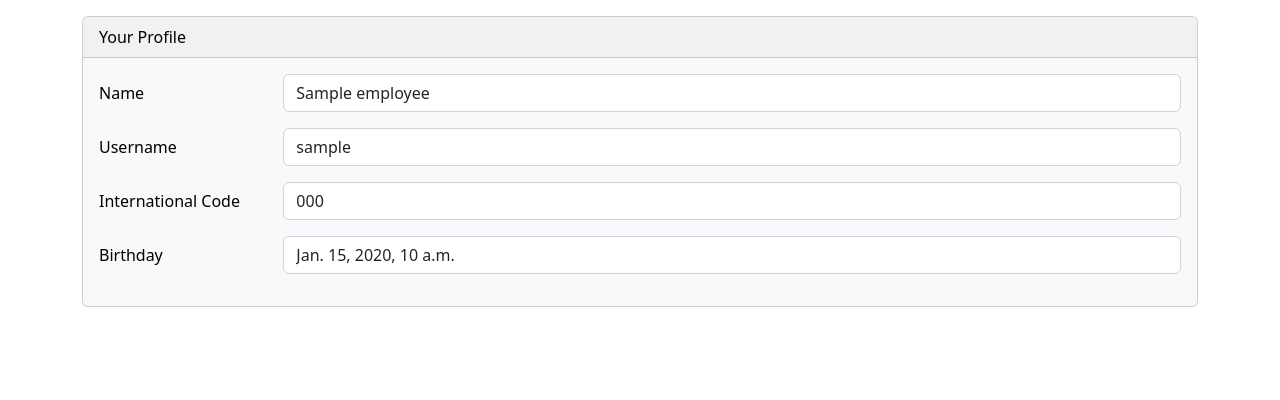
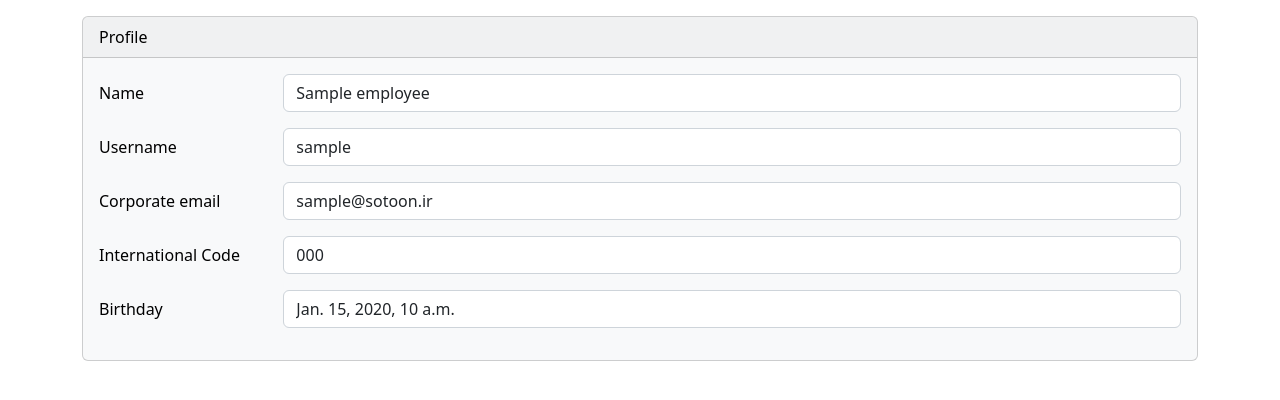
Before and after one commit to Mahdi7ab/SotoonHrManager, a Django app: template dashboard/templates/dashboard/dashboard.html in a window 1280 px wide. Shown: the part 56-456 px from the top of the page. Run offline with Django 3.2, Linux system fonts and the light colour scheme; the template is opened without the code that fills it: most values are stand-ins (such as "Sample title", 1, 10 or a date in 2020).

Commit message:
update views

```diff
--- a/dashboard/templates/dashboard/dashboard.html
+++ b/dashboard/templates/dashboard/dashboard.html
@@ -21,7 +21,7 @@
   <body>
     <nav class="navbar navbar-expand-lg navbar-dark bg-dark">
       <div class="container-fluid">
-        <a class="navbar-brand" href="#">Sotoon HR</a>
+        <a class="navbar-brand" href="/">Sotoon HR</a>
         <button
           class="navbar-toggler"
           type="button"
@@ -147,7 +147,7 @@
       </div>
       {% else %}
       <div class="card text-bg-light mt-3" style="width: 100%">
-        <div class="card-header">Your Profile</div>
+        <div class="card-header">Profile</div>
         <div class="card-body">
           <div class="mb-3 row">
             <label class="col-sm-2 col-form-label">Name</label>
@@ -168,6 +168,17 @@
                 readonly
                 class="form-control"
                 value="{{employee.username}}"
+              />
+            </div>
+          </div>
+          <div class="mb-3 row">
+            <label class="col-sm-2 col-form-label">Corporate email</label>
+            <div class="col-sm-10">
+              <input
+                type="text"
+                readonly
+                class="form-control"
+                value="{{employee.username}}@sotoon.ir"
               />
             </div>
           </div>
--- a/dashboard/templates/dashboard/hr-register-employee.html
+++ b/dashboard/templates/dashboard/hr-register-employee.html
@@ -21,7 +21,7 @@
   <body>
     <nav class="navbar navbar-expand-lg navbar-dark bg-dark">
       <div class="container-fluid">
-        <a class="navbar-brand" href="#">Sotoon HR</a>
+        <a class="navbar-brand" href="/">Sotoon HR</a>
         <button
           class="navbar-toggler"
           type="button"
@@ -51,7 +51,7 @@
     </nav>
     <div class="container">
       <div class="card text-bg-light mt-3" style="width: 100%">
-        <div class="card-header">Welcome to Sotoon</div>
+        <div class="card-header">Register Employee</div>
         <div class="card-body">
           <a href="/employees/apply-form/{{uuid}}">{{ uuid }}</a>
           <form action="/dashboard/hr-register-employee/" method="post">
--- a/dashboard/templates/dashboard/login.html
+++ b/dashboard/templates/dashboard/login.html
@@ -21,7 +21,7 @@
   <body>
     <nav class="navbar navbar-expand-lg navbar-dark bg-dark">
       <div class="container-fluid">
-        <a class="navbar-brand" href="#">Sotoon HR</a>
+        <a class="navbar-brand" href="/">Sotoon HR</a>
         <button
           class="navbar-toggler"
           type="button"
--- a/dashboard/templates/dashboard/payroll-employee-add-salary.html
+++ b/dashboard/templates/dashboard/payroll-employee-add-salary.html
@@ -21,7 +21,7 @@
   <body>
     <nav class="navbar navbar-expand-lg navbar-dark bg-dark">
       <div class="container-fluid">
-        <a class="navbar-brand" href="#">Sotoon HR</a>
+        <a class="navbar-brand" href="/">Sotoon HR</a>
         <button
           class="navbar-toggler"
           type="button"
@@ -51,7 +51,7 @@
     </nav>
     <div class="container">
       <div class="card text-bg-light mt-3" style="width: 100%">
-        <div class="card-header">Welcome to Sotoon</div>
+        <div class="card-header">Add Salary</div>
         <div class="card-body">
           <form
             action="/dashboard/payroll-employee-add-salary/{{uuid}}/"
--- a/employees/templates/employees/apply-form.html
+++ b/employees/templates/employees/apply-form.html
@@ -21,7 +21,7 @@
   <body>
     <nav class="navbar navbar-expand-lg navbar-dark bg-dark">
       <div class="container-fluid">
-        <a class="navbar-brand" href="#">Sotoon HR</a>
+        <a class="navbar-brand" href="/">Sotoon HR</a>
         <button
           class="navbar-toggler"
           type="button"
@@ -51,7 +51,7 @@
     </nav>
     <div class="container">
       <div class="card text-bg-light mt-3" style="width: 100%">
-        <div class="card-header">Welcome to Sotoon</div>
+        <div class="card-header">Apply for Sotoon</div>
         <div class="card-body">
           {% if is_registered == True %}
           <div class="alert alert-danger" role="alert">
--- a/employees/templates/employees/edit.html
+++ b/employees/templates/employees/edit.html
@@ -21,7 +21,7 @@
   <body>
     <nav class="navbar navbar-expand-lg navbar-dark bg-dark">
       <div class="container-fluid">
-        <a class="navbar-brand" href="#">Sotoon HR</a>
+        <a class="navbar-brand" href="/">Sotoon HR</a>
         <button
           class="navbar-toggler"
           type="button"
@@ -51,7 +51,7 @@
     </nav>
     <div class="container">
       <div class="card text-bg-light mt-3" style="width: 100%">
-        <div class="card-header">Welcome to Sotoon</div>
+        <div class="card-header">Edit Employee</div>
         <div class="card-body">
           <div class="alert alert-info" role="alert">
             this profile for : <b>"{{employee.email}}"</b>
--- a/employees/templates/employees/salary/edit-salaries.html
+++ b/employees/templates/employees/salary/edit-salaries.html
@@ -21,7 +21,7 @@
   <body>
     <nav class="navbar navbar-expand-lg navbar-dark bg-dark">
       <div class="container-fluid">
-        <a class="navbar-brand" href="#">Sotoon HR</a>
+        <a class="navbar-brand" href="/">Sotoon HR</a>
         <button
           class="navbar-toggler"
           type="button"
--- a/employees/templates/employees/salary/edit.html
+++ b/employees/templates/employees/salary/edit.html
@@ -21,7 +21,7 @@
   <body>
     <nav class="navbar navbar-expand-lg navbar-dark bg-dark">
       <div class="container-fluid">
-        <a class="navbar-brand" href="#">Sotoon HR</a>
+        <a class="navbar-brand" href="/">Sotoon HR</a>
         <button
           class="navbar-toggler"
           type="button"
@@ -51,7 +51,7 @@
     </nav>
     <div class="container">
       <div class="card text-bg-light mt-3" style="width: 100%">
-        <div class="card-header">Welcome to Sotoon</div>
+        <div class="card-header">Edit Salary</div>
         <div class="card-body">
           <div class="alert alert-info" role="alert">
             this salary for : <b>"{{employee.email}}"</b>
--- a/employees/templates/employees/salary/view.html
+++ b/employees/templates/employees/salary/view.html
@@ -21,7 +21,7 @@
   <body>
     <nav class="navbar navbar-expand-lg navbar-dark bg-dark">
       <div class="container-fluid">
-        <a class="navbar-brand" href="#">Sotoon HR</a>
+        <a class="navbar-brand" href="/">Sotoon HR</a>
         <button
           class="navbar-toggler"
           type="button"
@@ -51,7 +51,7 @@
     </nav>
     <div class="container">
       <div class="card text-bg-light mt-3" style="width: 100%">
-        <div class="card-header">Welcome to Sotoon</div>
+        <div class="card-header">View Salary</div>
         <div class="card-body">
           <div class="alert alert-info" role="alert">
             this salary for : <b>"{{employee.email}}"</b>
--- a/landing/templates/landing/landing.html
+++ b/landing/templates/landing/landing.html
@@ -23,7 +23,7 @@
   <body>
     <nav class="navbar navbar-expand-lg navbar-dark bg-dark">
       <div class="container-fluid">
-        <a class="navbar-brand" href="#">Sotoon HR</a>
+        <a class="navbar-brand" href="/">Sotoon HR</a>
         <button
           class="navbar-toggler"
           type="button"
@@ -55,10 +55,10 @@
       <div class="card">
         <div class="card-header">Welcome to Sotoon HR Manager</div>
         <div class="card-body">
-          <a href="/login/" class="btn btn-outline-primary"
+          <a href="/login/" class="btn btn-outline-primary m-2"
             >Login to Dashboard</a
           >
-          <a href="/employee_api" class="btn btn-outline-primary"
+          <a href="/employee_api" class="btn btn-outline-warning m-2"
             >Django REST framework</a
           >
         </div>
```
